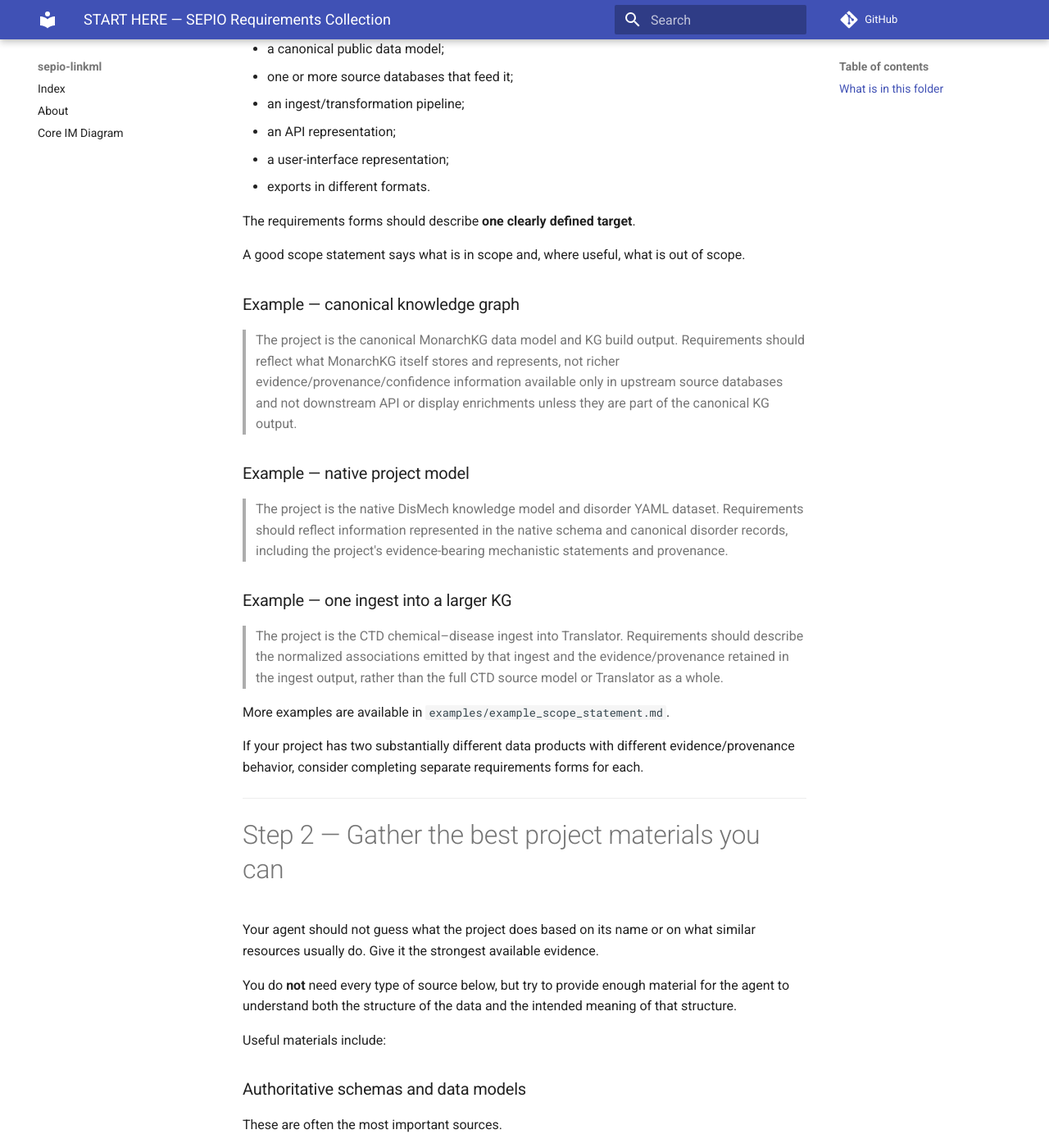
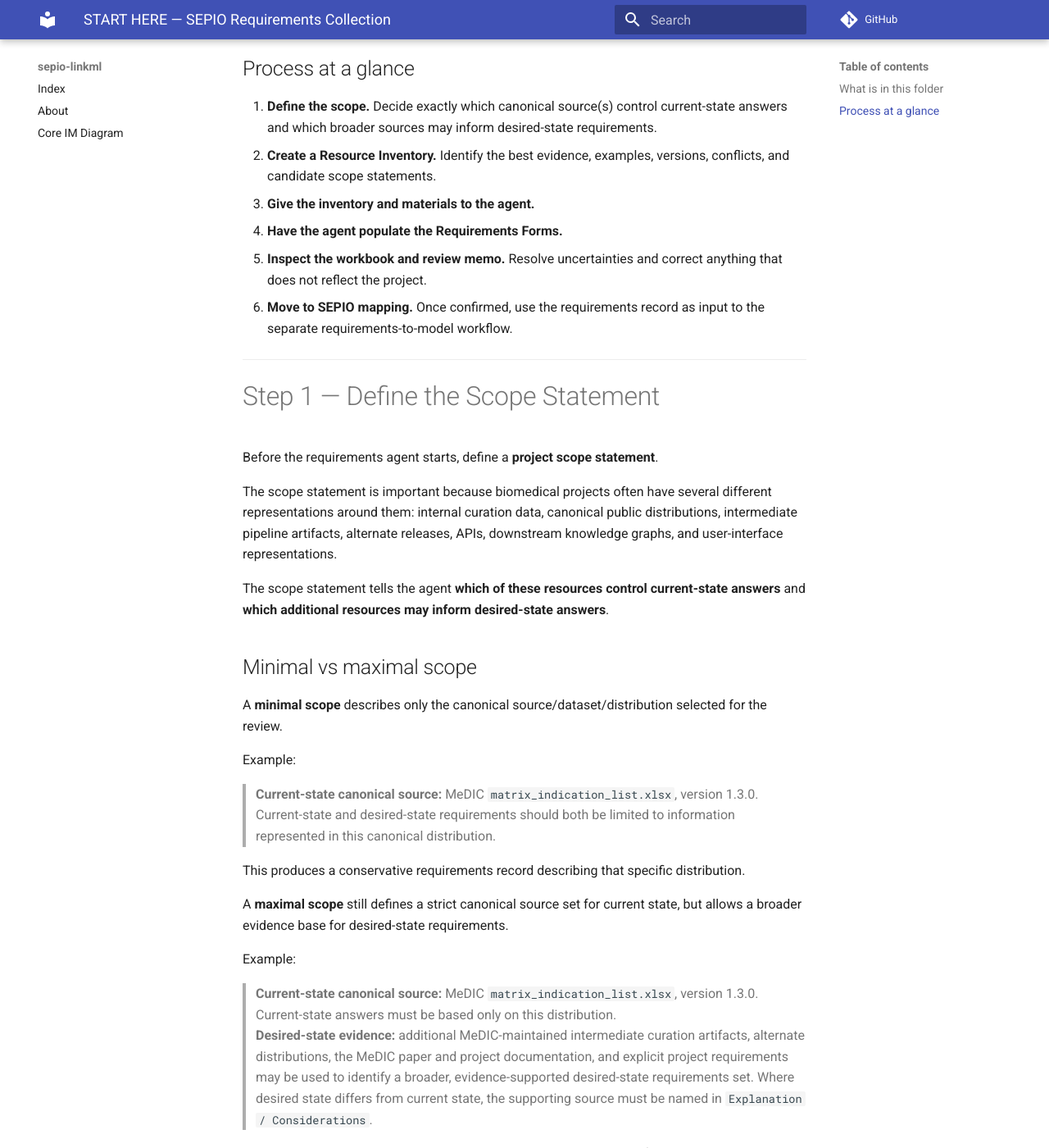
Before and after one commit to sepio-framework/sepio-linkml, an MkDocs documentation site: the page built from docs/requirements-collection/START_HERE.md, in a window 1280 px wide and 1400 px high, scrolled down 1208 px. Shown: the whole window at 82% size. Built offline with MkDocs 1.6.1 and Material for MkDocs 9.7.7, drawn with Linux system fonts in a browser that asks for light colours; comment, search, counter and statistics services are not loaded; some of the changed text lies outside the part shown.

Commit message:
Revise START_HERE.md for clarity and updated prompts
Updated the requirements collection documentation to clarify project scope statements and the process for gathering project materials. Added new prompts for AI agents and refined existing instructions for better clarity.

```diff
--- a/docs/requirements-collection/START_HERE.md
+++ b/docs/requirements-collection/START_HERE.md
@@ -2,7 +2,12 @@
 
 This folder contains the resources you need to ask an AI agent to complete the SEPIO Requirements Forms for your biomedical knowledge project.
 
-The goal is to capture **what your project actually represents and requires** about claims, evidence, interpretation, and provenance. At this stage, the agent should describe the project in its own terms rather than trying to choose SEPIO classes or properties.
+The goal is to capture **what your project currently represents and what it should support**, with a clean separation between:
+
+- **current-state requirements**, grounded strictly in a defined canonical source/dataset/distribution; and
+- **desired-state requirements**, which may draw on a broader evidence base to capture a maximal, evidence-supported requirements set for later human review.
+
+At this stage, the agent should describe the project in its own terms rather than trying to choose SEPIO classes or properties.
 
 After you review and confirm the completed forms, a separate SEPIO requirements-to-model step can determine which SEPIO model elements are relevant, where current SEPIO provides only partial coverage, and where follow-up or model extensions may be needed.
 
@@ -12,263 +17,205 @@ After you review and confirm the completed forms, a separate SEPIO requirements-
 
 - `Requirements_Collection_Forms.xlsx` — the empty workbook your agent should complete.
 - `Requirements_Instructions_and_Guidance_for_AI.md` — detailed semantic and field-by-field instructions intended primarily for the AI agent.
-- `AGENT_PROMPT.md` — a ready-to-copy prompt for tasking the agent.
+- `REQUIREMENTS_FORM_PROMPT.md` — the ready-to-copy prompt for asking an AI agent to complete the forms.
+- `RESOURCE_INVENTORY_PROMPT.md` — an optional prompt that asks an AI agent to discover, classify, and organize project resources and propose candidate scope statements.
+- `RESOURCE_INVENTORY_GUIDANCE.md` — practical guidance for assembling and reviewing a Resource Inventory.
 - `PROJECT_SOURCE_CHECKLIST.md` — a checklist for gathering useful project schemas, documentation, examples, and other evidence.
-- `SOURCE_DISCOVERY_PROMPT.md` — an optional prompt that asks an AI agent to identify and organize the best available project sources before requirements elicitation begins.
 - `Requirements_Collection_Overview.md` — the comprehensive human-facing overview of the requirements-collection workflow.
-- `examples/example_scope_statement.md` — examples of how to define exactly what project, model, or data product is being assessed.
-- `examples/example_completed_requirements_review.md` — an example of the short review memo the agent should return with the completed forms.
-- `CONTENTS.md` — a list of the files included in this package.
+- `examples/example_scope_statement.md` — examples of project scope statements.
+- `examples/example_completed_requirements_review.md` — an example Requirements Review Memo.
+- `CONTENTS.md` — a list of files included in this package.
 
 ---
 
-# Step 1 — Define exactly what “the project” means
+## Process at a glance
 
-Before the agent starts, write a short **project scope statement**—usually one or two sentences.
-
-This matters because a biomedical resource may have several different representations around it:
-
-- an internal curation model;
-- a canonical public data model;
-- one or more source databases that feed it;
-- an ingest/transformation pipeline;
-- an API representation;
-- a user-interface representation;
-- exports in different formats.
-
-The requirements forms should describe **one clearly defined target**.
-
-A good scope statement says what is in scope and, where useful, what is out of scope.
-
-### Example — canonical knowledge graph
-
-> The project is the canonical MonarchKG data model and KG build output. Requirements should reflect what MonarchKG itself stores and represents, not richer evidence/provenance/confidence information available only in upstream source databases and not downstream API or display enrichments unless they are part of the canonical KG output.
-
-### Example — native project model
-
-> The project is the native DisMech knowledge model and disorder YAML dataset. Requirements should reflect information represented in the native schema and canonical disorder records, including the project's evidence-bearing mechanistic statements and provenance.
-
-### Example — one ingest into a larger KG
-
-> The project is the CTD chemical–disease ingest into Translator. Requirements should describe the normalized associations emitted by that ingest and the evidence/provenance retained in the ingest output, rather than the full CTD source model or Translator as a whole.
-
-More examples are available in `examples/example_scope_statement.md`.
-
-If your project has two substantially different data products with different evidence/provenance behavior, consider completing separate requirements forms for each.
+1. **Define the scope.** Decide exactly which canonical source(s) control current-state answers and which broader sources may inform desired-state requirements.
+2. **Create a Resource Inventory.** Identify the best evidence, examples, versions, conflicts, and candidate scope statements.
+3. **Give the inventory and materials to the agent.**
+4. **Have the agent populate the Requirements Forms.**
+5. **Inspect the workbook and review memo.** Resolve uncertainties and correct anything that does not reflect the project.
+6. **Move to SEPIO mapping.** Once confirmed, use the requirements record as input to the separate requirements-to-model workflow.
 
 ---
 
-# Step 2 — Gather the best project materials you can
+# Step 1 — Define the Scope Statement
 
-Your agent should not guess what the project does based on its name or on what similar resources usually do. Give it the strongest available evidence.
+Before the requirements agent starts, define a **project scope statement**.
 
-You do **not** need every type of source below, but try to provide enough material for the agent to understand both the structure of the data and the intended meaning of that structure.
+The scope statement is important because biomedical projects often have several different representations around them: internal curation data, canonical public distributions, intermediate pipeline artifacts, alternate releases, APIs, downstream knowledge graphs, and user-interface representations.
 
-Useful materials include:
+The scope statement tells the agent **which of these resources control current-state answers** and **which additional resources may inform desired-state answers**.
 
-### Authoritative schemas and data models
+## Minimal vs maximal scope
 
-These are often the most important sources.
+A **minimal scope** describes only the canonical source/dataset/distribution selected for the review.
 
-Examples:
+Example:
 
-- LinkML schema
-- JSON Schema
-- SHACL shapes
-- SQL/database schema
-- UML/class diagrams
-- data dictionaries
-- canonical API object models
-- formal export specifications
+> **Current-state canonical source:** MeDIC `matrix_indication_list.xlsx`, version 1.3.0.
+> Current-state and desired-state requirements should both be limited to information represented in this canonical distribution.
 
-These help the agent answer questions such as:
+This produces a conservative requirements record describing that specific distribution.
 
-> Is a claim a direct graph edge, a reified object, or a field on another record?
+A **maximal scope** still defines a strict canonical source set for current state, but allows a broader evidence base for desired-state requirements.
 
-> Are supporting publications represented explicitly?
+Example:
 
-> Is evidence represented as its own object?
+> **Current-state canonical source:** MeDIC `matrix_indication_list.xlsx`, version 1.3.0. Current-state answers must be based only on this distribution.
+> **Desired-state evidence:** additional MeDIC-maintained intermediate curation artifacts, alternate distributions, the MeDIC paper and project documentation, and explicit project requirements may be used to identify a broader, evidence-supported desired-state requirements set. Where desired state differs from current state, the supporting source must be named in `Explanation / Considerations`.
 
-### Model and design documentation
+This keeps the current-state answers reproducible while allowing the first-pass desired-state requirements to be intentionally broad. A human reviewer can later narrow that maximal set.
 
-Provide documents that explain **why** the model is structured as it is.
+## How to create the scope statement
 
-Examples:
+If the appropriate scope is already obvious, write it yourself.
 
-- model overview
-- architecture documentation
-- modeling/design decisions
-- semantic conventions
-- project README files
-- data-model documentation
-- project papers describing the resource
+If not, use `RESOURCE_INVENTORY_PROMPT.md`. The resource-discovery agent will propose:
 
-These are especially important when the schema alone does not explain intended semantics.
+- a **minimal / canonical-distribution-only** scope;
+- a **maximal / canonical current state + broad desired state** scope;
+- additional alternatives when justified;
+- a recommended scope.
 
-### Representative records or datasets
+Review or refine one of those candidate statements, then paste the finished scope statement into the `SELECTED PROJECT SCOPE` section of `REQUIREMENTS_FORM_PROMPT.md`.
 
-Give the agent real examples of how the model is used.
-
-Examples:
-
-- several representative YAML/JSON records
-- example KG edges
-- example curated assertions
-- example evidence records
-- example exports
-- a small representative subset of a dataset
-
-Try to provide examples covering the major kinds of claims/evidence in the project rather than hundreds of nearly identical records.
-
-### Evidence and curation guidance
-
-If the project evaluates or curates evidence, include materials such as:
-
-- curation SOPs
-- evidence classification rules
-- evidence type definitions
-- confidence/scoring guidance
-- interpretation guidelines
-- review/approval workflows
-- documentation of evidence strength or direction
-
-### Provenance and ingest documentation
-
-This is particularly important for knowledge graphs and aggregators.
-
-Examples:
-
-- ingest documentation
-- source-attribution rules
-- primary vs aggregator source conventions
-- ETL/transformation documentation
-- normalization/grounding procedures
-- documentation describing which source fields are retained or discarded
-- retrieval or processing pipeline descriptions
-
-This helps the agent distinguish what an upstream source knows from what **your project actually preserves**.
-
-### Requirements and use cases
-
-If the desired future model is richer than today's implementation, also provide:
-
-- formal requirements
-- competency questions
-- user stories
-- roadmap/design documents
-- documented planned capabilities
-
-These can justify marking something as **Desired in SEPIO-based Data = Y** even when it is not yet present in current data.
-
-Use `PROJECT_SOURCE_CHECKLIST.md` for a fuller checklist.
-
-### Two ways to assemble the source set
-
-You can prepare the source package in either of two ways:
-
-**Option A — Project representative assembles the sources.**
-If you already know the key schema, model documentation, representative records, curation guidance, and ingest/provenance documentation, simply provide those materials to the agent.
-
-**Option B — Ask an AI agent to help discover the sources.**
-If the relevant project materials are spread across repositories, documentation sites, papers, APIs, or generated artifacts, use `SOURCE_DISCOVERY_PROMPT.md` first. The agent will assemble a proposed Source Inventory / Evidence Package, identify the most authoritative/current sources, flag conflicts or missing resources, and recommend a source set for requirements elicitation.
-
-If you use Option B, review the proposed inventory before the agent begins completing the requirements forms. This helps prevent the requirements analysis from being anchored on an incomplete, stale, or out-of-scope source.
+If the project has genuinely different canonical products with different evidence/provenance behavior, consider completing separate requirements reviews.
 
 ---
 
-# Step 3 — Give those materials to your AI agent
+# Step 2 — Create a Resource Inventory
 
-Give the agent, at minimum:
+A **Resource Inventory** is a structured list of the project materials that can support the requirements review.
 
-1. `Requirements_Collection_Forms.xlsx`
-2. `Requirements_Instructions_and_Guidance_for_AI.md`
-3. your project scope statement
-4. the project materials you gathered in Step 2, or the reviewed source set identified using `SOURCE_DISCOVERY_PROMPT.md`
+It is useful because it tells the requirements agent:
 
-Then copy the prompt from `AGENT_PROMPT.md`, replace the bracketed project name/scope text, and send it to the agent.
+- which resources are canonical for current state;
+- which additional resources may inform desired state;
+- which examples to inspect;
+- which sources are historical, upstream, downstream, or context only;
+- which versions should be used;
+- what conflicts or uncertainties exist;
+- what the agent should retrieve itself versus what a human may need to provide.
 
-### How to provide project materials
+You can assemble the inventory yourself, or use `RESOURCE_INVENTORY_PROMPT.md` to have an AI agent take a first pass.
 
-Use whatever mechanism your agent supports best:
+If you use the agent-generated inventory, review its source roles, versions, proposed scopes, and exclusions before proceeding.
 
-- **Upload files directly** when you have local schemas, documentation, spreadsheets, PDFs, YAML/JSON examples, or small datasets.
-- **Provide repository or documentation links** when the authoritative materials are publicly available online.
-- **Point to specific files/directories in a repository** when only part of a repo is relevant.
-- **Provide several representative records rather than an entire large dataset** when the full dataset is unnecessary for understanding the model.
-- **Tell the agent which sources are authoritative/current** if multiple versions exist.
-- **Call out known conflicts** between old papers, current schemas, documentation, or implementation behavior.
+For detailed instructions, source categories, examples, and inventory structure, see:
 
-A useful message might look like:
-
-> The current LinkML schema and model documentation are authoritative. The 2023 paper is useful for background but is older than the current implementation. I have also attached five representative records. Please use the schema/docs to establish requirements and use the records to verify how the fields are actually populated.
-
-If the project is spread across many web pages or repository files, ask the agent to first make a short inventory of the sources it plans to use so you can confirm it is looking at the right materials.
+**`RESOURCE_INVENTORY_GUIDANCE.md`**
 
 ---
 
-# Step 4 — Have the agent populate the forms
+# Step 3 — Give the Resource Inventory and Project Materials to the Agent
 
-The prompt in `AGENT_PROMPT.md` tells the agent to complete the workbook using the detailed guidance.
+How you provide the evidence depends on how you created the inventory.
 
-The agent should work from project evidence, not plausibility.
+## If you assembled the inventory yourself
 
-In particular, it should distinguish:
+You can:
 
-- **currently represented** vs **desired in future SEPIO-based data**;
-- **upstream source capability** vs **what the project actually retains**;
-- **canonical project data** vs **downstream API/UI enrichment**;
-- **evidence information** vs **evidence interpretation**;
-- **scientific evidence strength** vs **confidence in a claim or extraction/alignment**;
-- **knowledge-generation provenance** vs **encoding/retrieval provenance**.
+- upload the relevant files directly;
+- provide public repository, DOI, or documentation links;
+- provide a manifest/inventory containing precise pointers to the relevant resources;
+- point to specific files or directories rather than an entire repository when appropriate.
 
-If the available information does not support a confident answer, the agent should use **M / Maybe / Needs discussion** or otherwise flag the uncertainty rather than guessing.
+For large datasets, representative records plus the schema/data dictionary may be enough unless the agent needs the full data to answer a specific question.
 
-The agent should also **not edit or use the SEPIO Mapping Summary columns to decide what the project's requirements should be**. Those mappings are downstream modeling information, not inputs to requirements elicitation.
+## If you are using an AI-generated Resource Inventory
+
+Upload or link the reviewed `[PROJECT]_Resource_Inventory.md` along with the requirements prompt.
+
+The inventory should tell the requirements agent which public resources it should retrieve itself. Do not manually upload every public file unless direct retrieval fails or human access/clarification is genuinely required.
 
 ---
 
-# Step 5 — Ask for the two deliverables
+# Step 4 — Have the Agent Populate the Requirements Forms
 
-The agent should return:
+Give the agent:
 
-### 1. A completed requirements workbook
+1. `REQUIREMENTS_FORM_PROMPT.md`
+2. the selected project scope statement
+3. `Requirements_Collection_Forms.xlsx`
+4. `Requirements_Instructions_and_Guidance_for_AI.md`
+5. the reviewed Resource Inventory
+6. any private/local files that the inventory identified as necessary
 
-A completed copy of `Requirements_Collection_Forms.xlsx`.
+You can either:
 
-### 2. A short Requirements Review Memo
+- upload the form and guidance files directly; or
+- put links/pointers to the exact versions you want the agent to use into `REQUIREMENTS_FORM_PROMPT.md`.
+
+The agent should follow these principles:
+
+- **Current-state answers must come only from the canonical source set named in the selected scope.**
+- **Desired-state answers may use the broader evidence set allowed by the selected scope.**
+- Desired state should be **maximal but evidence-supported**, not speculative.
+- When desired state differs from current state, the agent should say what source supports the broader requirement in `Explanation / Considerations`.
+- The agent should distinguish:
+  - canonical project data from upstream or downstream representations;
+  - current representation from desired capability;
+  - evidence items from evidence interpretation;
+  - evidence strength from confidence in extraction/alignment;
+  - stored provenance from process documentation.
+- If the available information does not support a confident answer, the agent should use **M / Maybe / Needs discussion** or otherwise flag uncertainty rather than guessing.
+- The agent should not use SEPIO mappings to decide what the project requirements are. Requirements come first; mapping comes later.
+
+---
+
+# Step 5 — Inspect the Deliverables
+
+The requirements agent should return two main deliverables.
+
+## 1. Completed Requirements Workbook
+
+The completed workbook should preserve the original template formatting and contain the project's current-state and desired-state responses.
+
+The filename should include project name, version, date, and time, for example:
+
+`MeDIC_Requirements_v0.2_20261013_1643.xlsx`
+
+## 2. Requirements Review Memo
 
 The memo should summarize:
 
-- the project scope used;
-- the main project materials consulted;
+- the selected project scope;
+- the exact sources used for **current-state** answers;
+- the broader sources used for **desired-state** answers;
+- source versions/releases/commits where relevant;
 - high-confidence conclusions;
 - answers that need human review;
-- apparent conflicts or missing information;
-- difficult form/guidance questions;
-- important assumptions.
+- conflicts, assumptions, and missing information;
+- inaccessible resources, if any;
+- observations about the forms/guidance;
+- a small set of representative data examples.
 
-See `examples/example_completed_requirements_review.md` for the expected style.
+The memo should include:
 
-This memo is useful because you should not have to inspect every workbook cell equally closely. It tells you where your attention is most needed.
+- a few examples directly from the canonical current-state source; and
+- a few broader/maximal examples from desired-state sources when they reveal additional requirements.
 
----
+Examples should be represented as close to the source structure as practical—for example, table rows for tabular data, JSON/YAML for structured documents, or triples/edges for graph data.
 
-# Step 6 — Review the agent's work
+## What to review
 
-Focus especially on places where the agent had to interpret ambiguous documentation or infer future intent.
+Focus especially on places where the agent had to interpret ambiguous evidence or infer desired-state intent.
 
 Ask:
 
-- Did it assess the **right project/data product**?
+- Did it assess the **right canonical current-state source**?
+- Did it use only that source set for current-state answers?
+- Did it use the broader desired-state sources only where the selected scope allowed them?
+- When current and desired state differ, did it identify the supporting desired-state source?
 - Did it capture the major **claim types**?
 - Did it correctly identify what the project treats as **evidence**?
-- Did it distinguish flat publication/evidence-code metadata from richer evidence-item or EvidenceLine-style models?
-- Did it capture provenance at the right level?
-- Did it avoid importing rich EPC information that exists only in upstream sources?
-- Did it avoid treating downstream API/display enrichments as canonical project requirements?
-- Did it correctly distinguish **current** from **desired** capabilities?
+- Did it distinguish evidence items from evidence interpretation?
+- Did it capture provenance at the correct level?
+- Did it avoid importing rich information that exists only in upstream sources unless the selected scope explicitly allows it as desired-state evidence?
+- Did it avoid treating downstream API/display enrichments as canonical current-state requirements?
 - Did it flag unsupported answers instead of guessing?
-- Do answers across the different worksheets tell a coherent story?
+- Do the worksheets and memo tell a coherent story?
 
 Correct anything that does not accurately reflect the project.
 
@@ -276,7 +223,7 @@ Once you are comfortable with the workbook, treat it as the **confirmed project
 
 ---
 
-# Step 7 — What happens after the requirements are confirmed
+# Step 6 — What Can Happen Next
 
 The confirmed forms can then be passed into the separate SEPIO requirements-to-model workflow:
 
@@ -311,9 +258,9 @@ The project representative does **not** need to perform these mappings manually.
 
 > **Requirements first, SEPIO mapping second.**
 
-The requirements-collection agent should first answer:
+The requirements-collection workflow should first answer:
 
-> What does this project currently represent, and what does it actually need to represent?
+> What does the selected canonical source currently represent, and what broader capabilities does the project evidence support as desired requirements?
 
 Only after those requirements are reviewed should the mapping workflow ask:
 
@@ -323,4 +270,6 @@ Only after those requirements are reviewed should the mapping workflow ask:
 
 ## More detailed guidance
 
-A more comprehensive overview of the workflow and tasks can be found in `Requirements_Collection_Overview.md` in this folder.
+A more comprehensive overview of the workflow and tasks can be found in `Requirements_Collection_Overview.md`.
+
+Detailed guidance for building and reviewing the project evidence set can be found in `RESOURCE_INVENTORY.md`.
```
